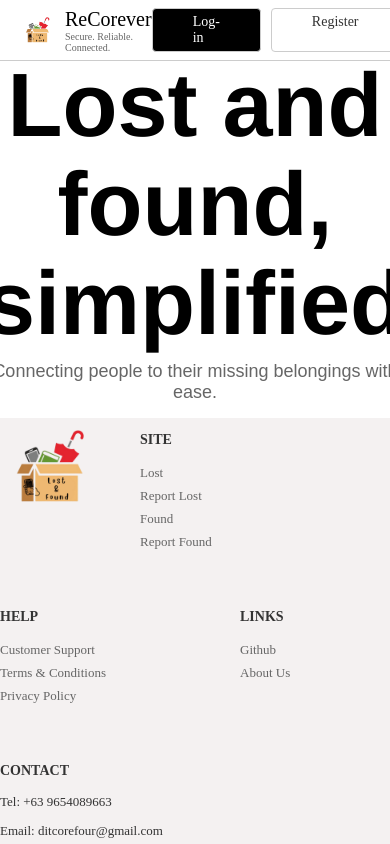
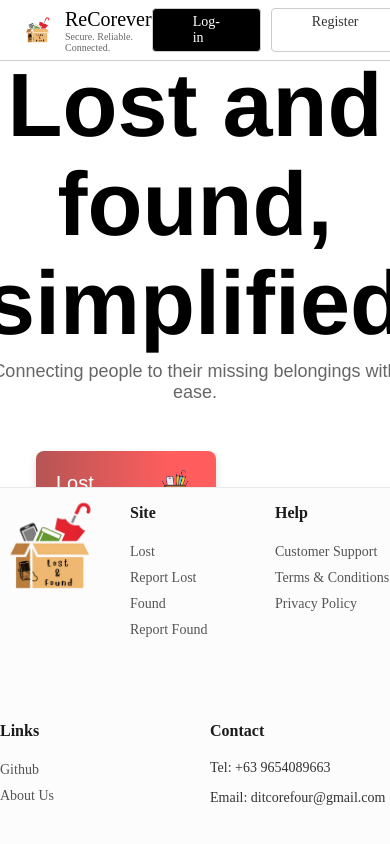
Before and after one commit to PUP-BSIT/project-corefour, an Angular app in the folder frontend/recorever-frontend/: page / in a window 390 px wide. Built offline with nearby package versions, Linux system fonts and the light colour scheme.

Commit message:
refactor(frontend/footer): improve footer layout

```diff
--- a/frontend/recorever-frontend/src/app/page/public/homepage/homepage.scss
+++ b/frontend/recorever-frontend/src/app/page/public/homepage/homepage.scss
@@ -4,7 +4,7 @@
   justify-content: center;
   max-width: 1200px;
   margin: 0 auto;
-  padding: 40px;
+  padding: 36px;
   box-sizing: border-box;
   font-family: 'Arial', sans-serif;
   overflow: hidden;
--- a/frontend/recorever-frontend/src/app/share-ui-blocks/footer/footer.scss
+++ b/frontend/recorever-frontend/src/app/share-ui-blocks/footer/footer.scss
@@ -1,25 +1,28 @@
 .app-footer {
-  background-color: #f4f1f1;
+  background-color: #fcfcfc;
+  width: 100%;
+  border-top: 1px solid #eaeaea;
 }
 
 .footer-container {
-  max-width: 1000px;
+  max-width: 1200px;
   margin: 0 auto;
   display: flex;
   justify-content: space-between;
-  gap: 40px;
+  gap: 30px;
   align-items: flex-start;
 
   .footer-section {
     flex-grow: 1;
-    min-width: 150px;
+    min-width: 100px;
+    flex-basis: 15%;
 
     .section-title {
-      font-size: 14px;
-      font-weight: bold;
-      color: #333;
-      margin-bottom: 15px;
-      text-transform: uppercase;
+      font-size: 16px;
+      font-weight: 700;
+      color: #1a1a1a;
+      margin-bottom: 20px;
+      text-transform: capitalize;
     }
 
     .link-list {
@@ -28,24 +31,25 @@
       margin: 0;
 
       .link-item {
-        margin-bottom: 5px;
+        margin-bottom: 8px;
 
         a {
           text-decoration: none;
-          color: #666;
-          font-size: 13px;
+          color: #555;
+          font-size: 14px;
+          transition: color 0.2s ease-in-out;
 
           &:hover {
-            color: #000;
+            color: #007bff;
           }
         }
       }
     }
 
     .contact-info {
-      font-size: 13px;
+      font-size: 14px;
       color: #333;
-      margin-bottom: 5px;
+      margin-bottom: 8px;
     }
 
     .social-icons {
@@ -71,19 +75,49 @@
   .logo-column {
     min-width: 100px;
     flex-grow: 0;
+    flex-shrink: 0;
     display: flex;
-    flex-wrap: column;
-    justify-content: center;
+    flex-direction: column;
+    justify-content: flex-start;
   }
 
   .logo-box {
-    width: 100px;
+    width: 120px;
     height: auto;
+    margin-bottom: 15px;
+  }
+}
+
+.footer-bottom {
+  max-width: 1200px;
+  margin: 40px auto 0;
+  padding-top: 20px;
+  border-top: 1px solid #eeeeee;
+  text-align: center;
+
+  .copyright-text {
+    font-size: 12px;
+    color: #888;
+    margin: 0;
   }
 }
 
 @media (max-width: 768px) {
   .footer-container {
     flex-wrap: wrap;
+    justify-content: flex-start;
+  }
+
+  .footer-section {
+    flex-basis: 45%;
+    margin-bottom: 30px;
+    min-width: unset;
+  }
+
+  .logo-column {
+    flex-basis: 100%;
+    margin-bottom: 20px;
+    justify-content: center;
+    align-items: center;
   }
 }
```
